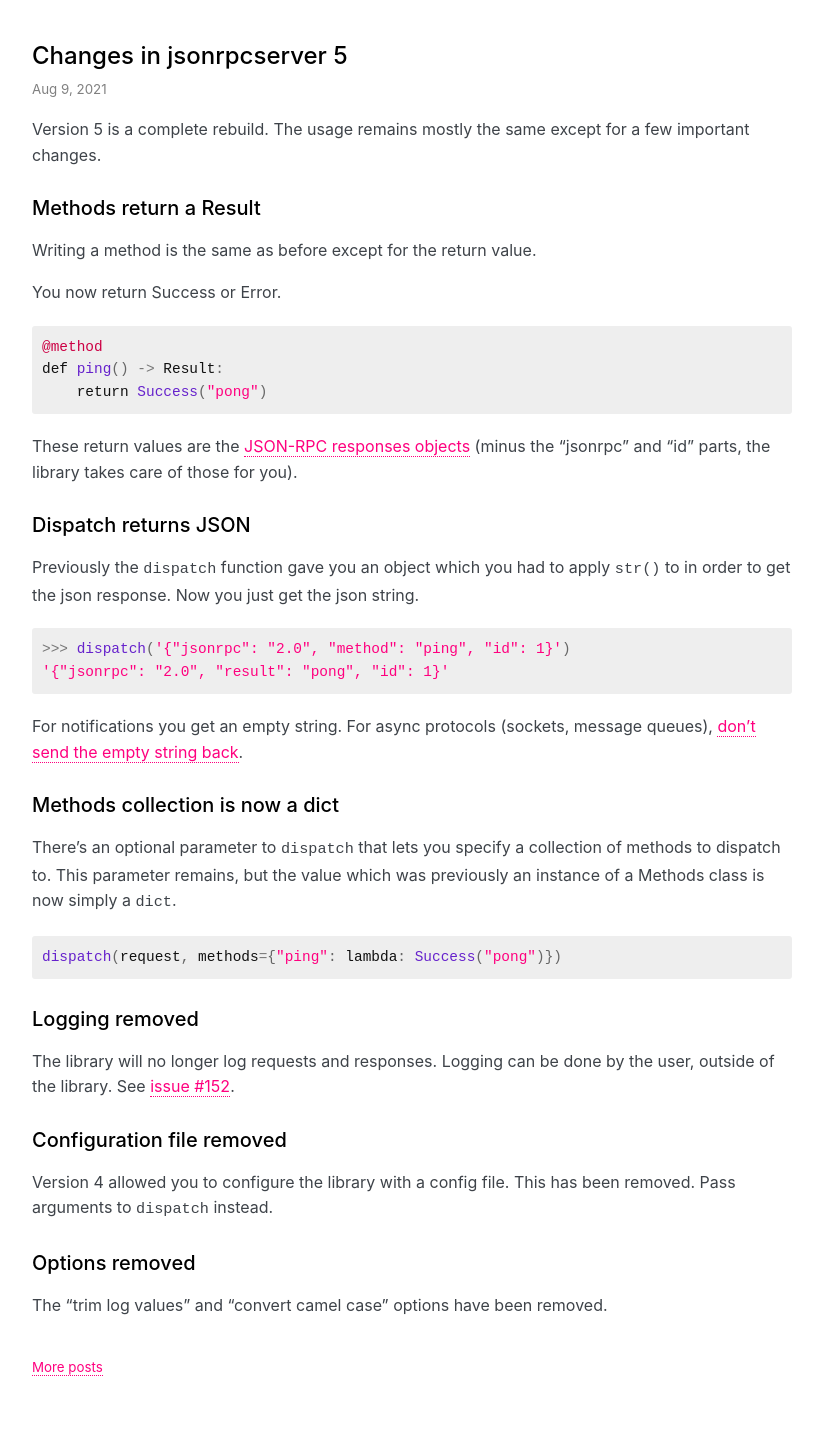
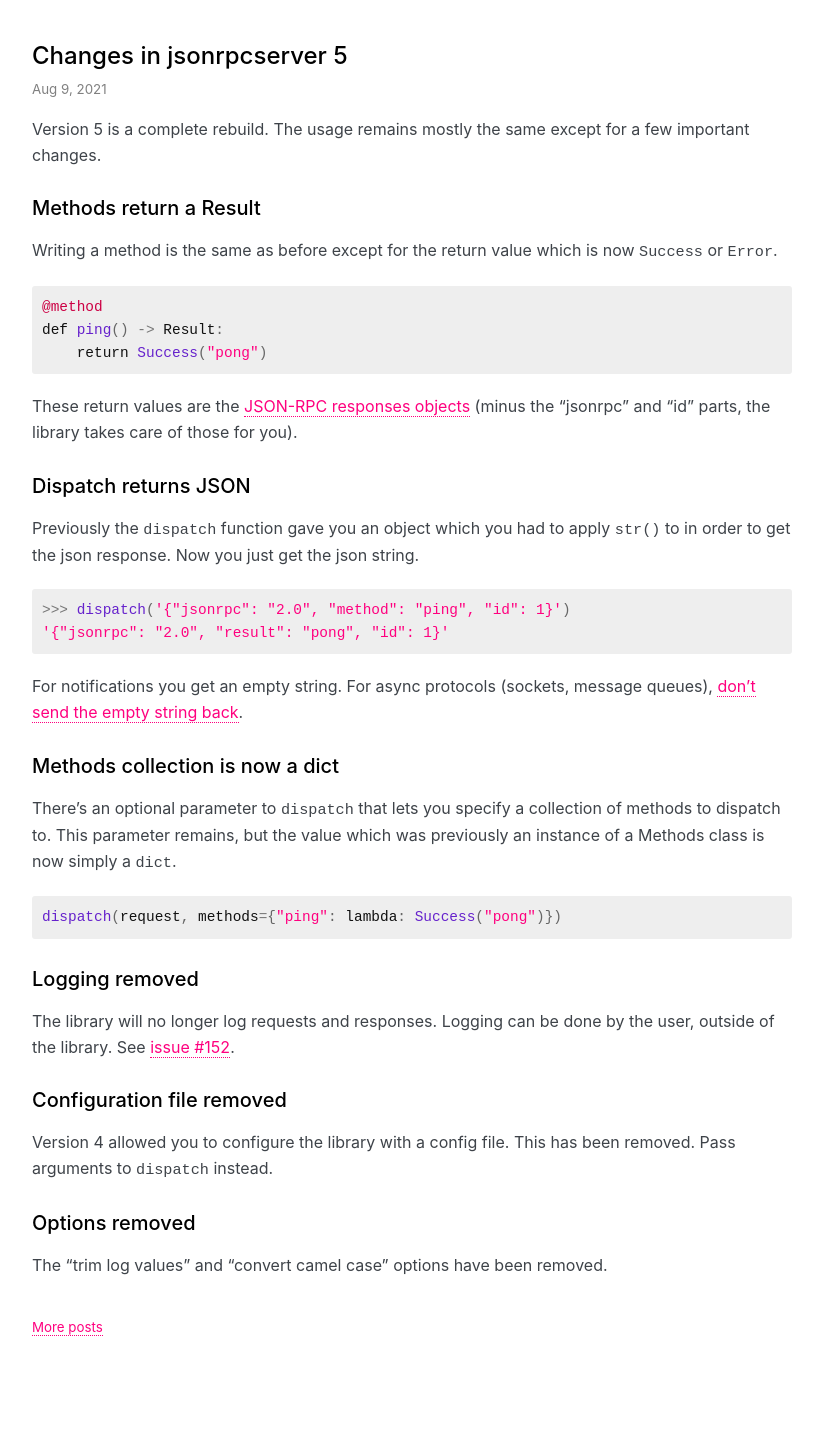
Before and after one commit to explodinglabs/explodinglabs.github.io, a Jekyll site: the page built from _posts/jsonrpc/2021-08-09-jsonrpcserver-5-changes.markdown, in a window 1280 px wide. Shown: the whole page, without its empty margins (228-1051 px from the left). Built offline with Jekyll 4.4.1, drawn with Linux system fonts in a browser that asks for light colours; some web fonts are replaced; after the commit the page ends 1415 px from its top, so only the background shows below that.

Commit message:
Update 2021-08-09-jsonrpcserver-5-changes.markdown

````diff
--- a/_posts/jsonrpc/2021-08-09-jsonrpcserver-5-changes.markdown
+++ b/_posts/jsonrpc/2021-08-09-jsonrpcserver-5-changes.markdown
@@ -8,9 +8,7 @@ a few important changes.
 
 ## Methods return a Result
 
-Writing a method is the same as before except for the return value.
-
-You now return Success or Error.
+Writing a method is the same as before except for the return value which is now `Success` or `Error`.
 
 ```python
 @method
````
